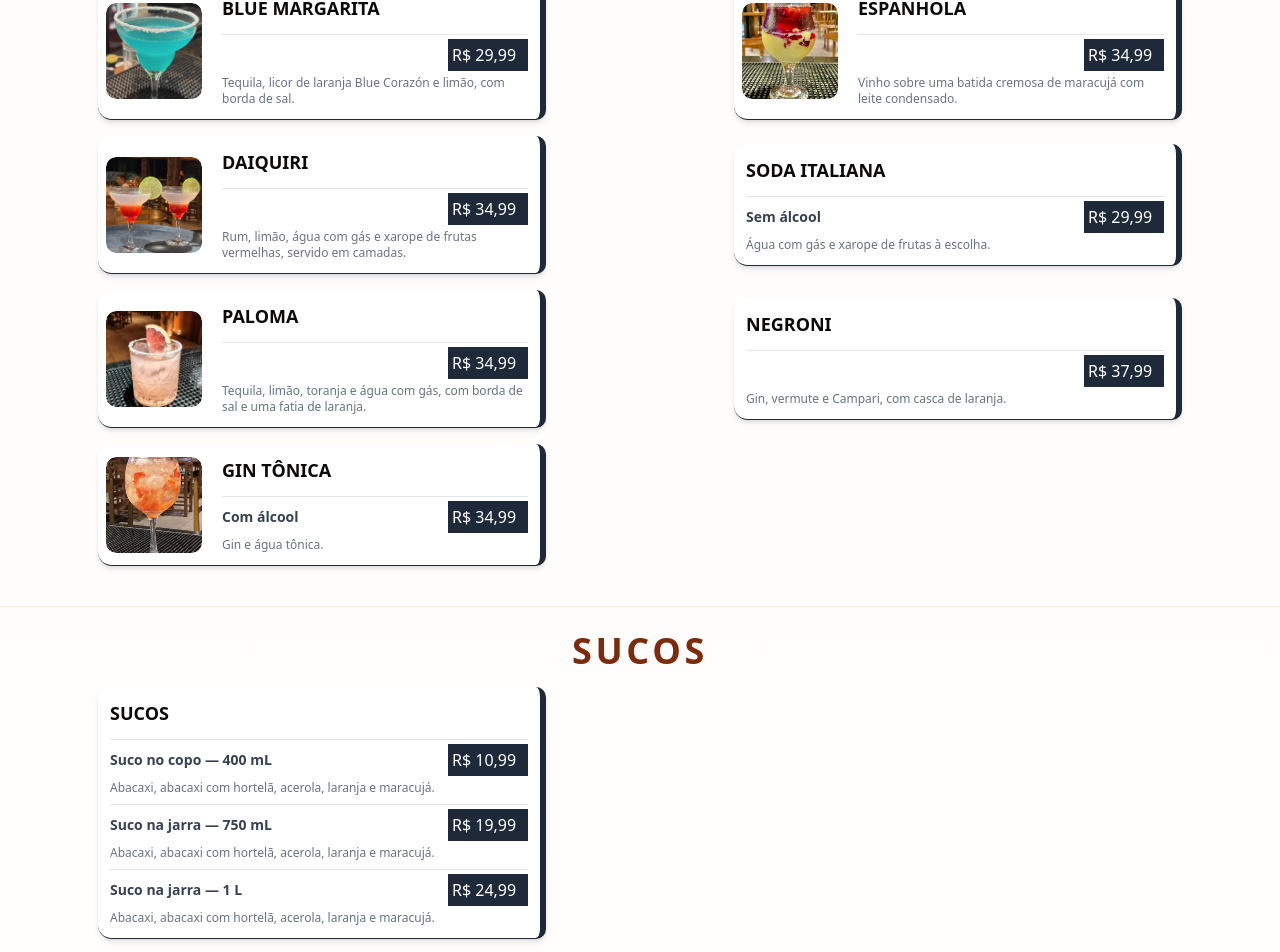
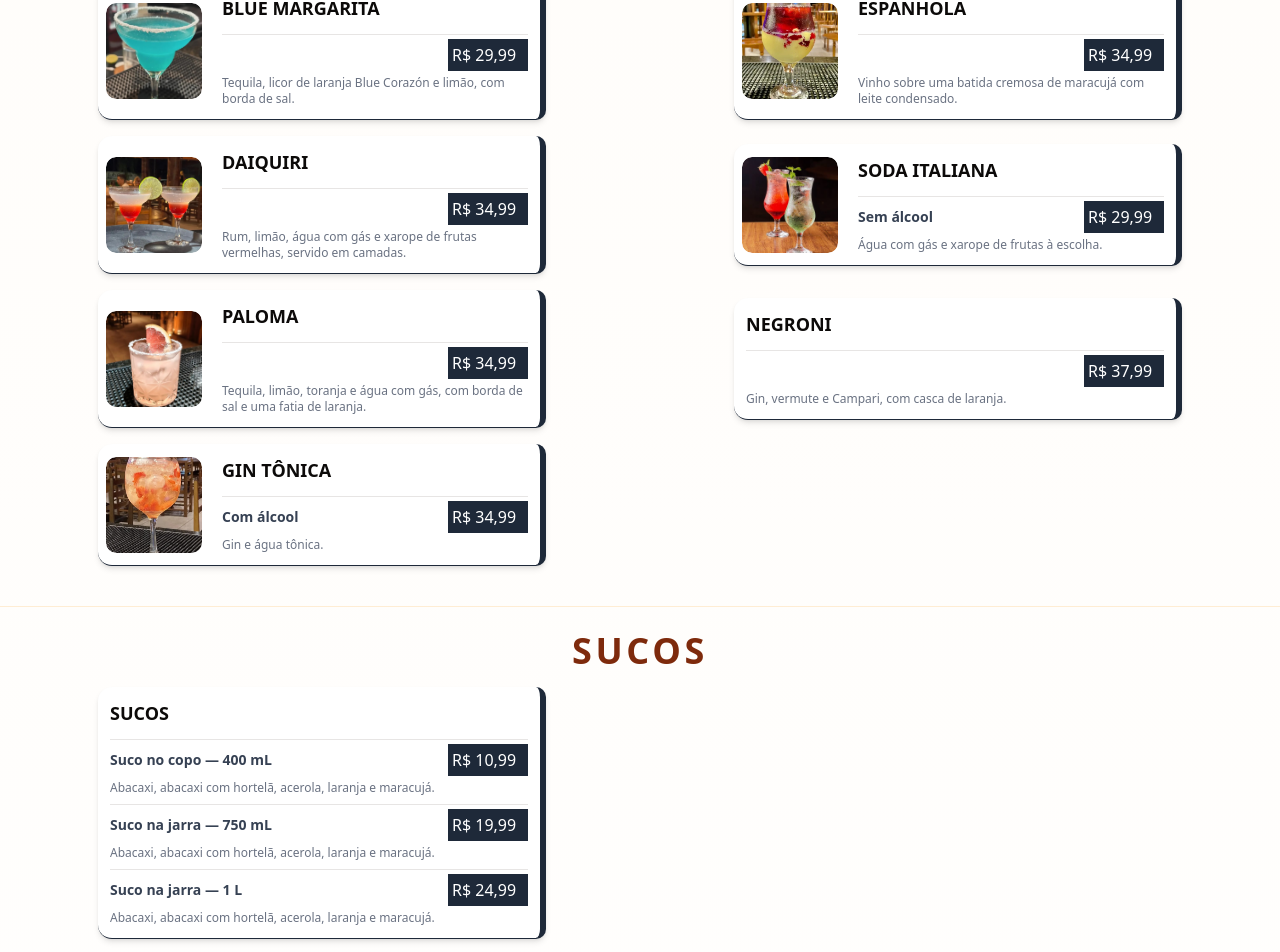
Before and after one commit to brasaburger06-blip/cardapio-brasa, a Next.js app in the folder testecardapioune-master/testecardapioune-master/: page /testune in a window 1280 px wide. Shown: the part 6921-7873 px from the top of the page. Built offline with nearby package versions, Linux system fonts and the light colour scheme.

Commit message:
Exibe a foto no item Soda Italiana

```diff
--- a/testecardapioune-master/testecardapioune-master/src/db.js
+++ b/testecardapioune-master/testecardapioune-master/src/db.js
@@ -1169,6 +1169,7 @@ export const dataBase = [
   },
   {
     "id": "drink-soda-italiana",
+    "imageUrlPry": "/soda-italiana.jpeg",
     "name": "SODA ITALIANA",
     "typeMenu": false,
     "categoryTitle": "DRINKS",
```
